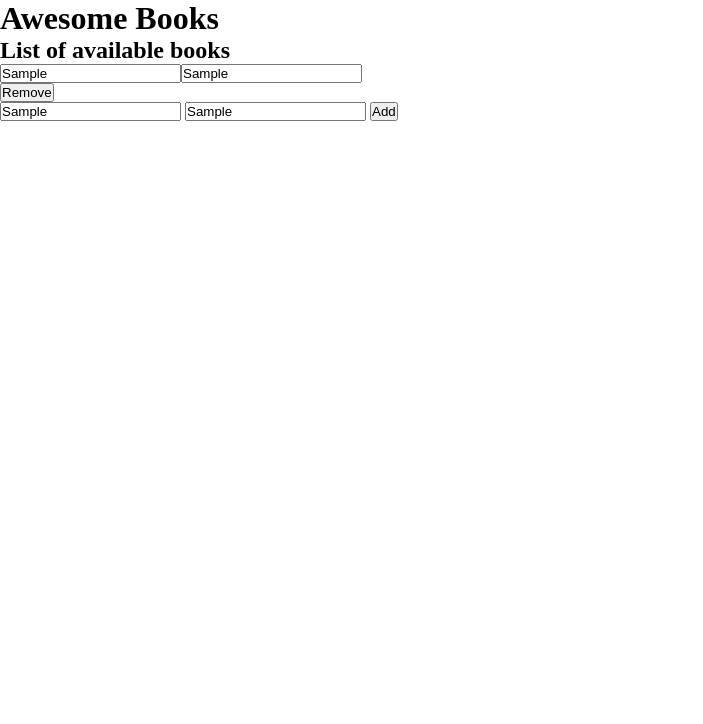
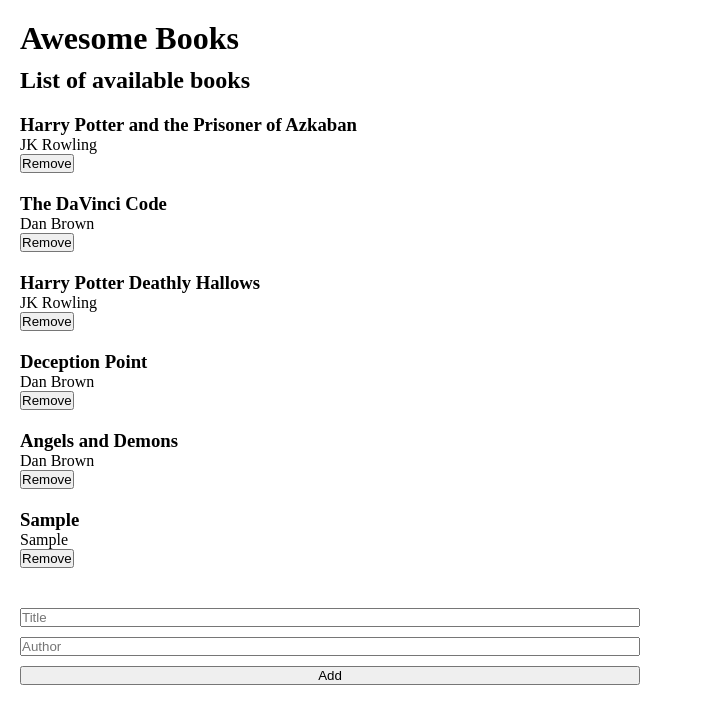
Before and after one commit to mnaibei/awesome-books, a website: page index.html in a window 1280 px wide. Both pictures are taken after typing "Sample", "Sample" into the empty fields and a click on the button "Add". Shown: the whole page, without its empty margins (0-703 px from the left). Drawn offline with Linux system fonts and the light colour scheme.

Commit message:
finalized functionality

```diff
--- a/index.html
+++ b/index.html
@@ -11,7 +11,7 @@
 
 <body>
     <h1>Awesome Books</h1>
-    <h2>List of available books</h2>
+    <h2 class="list">List of available books</h2>
     <div class="books-list">
 
 
--- a/script.js
+++ b/script.js
@@ -1,78 +1,119 @@
-// const { text } = require("stream/consumers");
+//books array
+let books = [
+    {
+        id: 0,
+        title: 'Harry Potter and the Prisoner of Azkaban',
+        author: 'JK Rowling',
+    },
+    {
+        id: 1,
+        title: 'The DaVinci Code',
+        author: 'Dan Brown',
+    },
+    {
+        id: 2,
+        title: 'Harry Potter Deathly Hallows',
+        author: 'JK Rowling',
+    },
+    {
+        id: 3,
+        title: 'Deception Point',
+        author: 'Dan Brown',
+    },
+    {
+        id: 4,
+        title: 'Angels and Demons',
+        author: 'Dan Brown',
+    },
+];
+
+//local storage goes here
+function saveBooksToStorage() {
+    localStorage.setItem('book', JSON.stringify(books));
+}
+
+function getFromStoredBooks() {
+    const storedBooks = localStorage.getItem('book');
+    if (storedBooks) {
+      books = JSON.parse(storedBooks);
+    }
+}
+
+//calling dom elements
 const inputTitle = document.querySelector('.txtTitle')
 const inputAuthor = document.querySelector('.txtAuthor')
 const addBooks = document.querySelector('.addBook')
+const booksList = document.querySelector('.books-list')
 
-const newBooks = []
-const newBooksObj = {}
-function Book(name ,title){
-    this.name = name;
-    this.title = title
+//display books in books array and add remove button function
+const display = () => {
+    books.forEach((book) => {
+
+        const saveBook = document.createElement('div')
+        saveBook.classList.add('books')
+        saveBook.innerHTML += `<h3>${book.title}</h3><p>${book.author}</p>`;
+
+        //adding remove button
+        const removeButton = document.createElement('button')
+        removeButton.classList.add('removeBtn')
+        removeButton.innerHTML = "Remove"
+        // remove.appendChild(removeButton)
+        saveBook.appendChild(removeButton)
+        booksList.appendChild(saveBook)
+    });
+
+    const remover = document.querySelectorAll('.removeBtn')
+    remover.forEach((del, index) => {
+        del.addEventListener('click', () => {
+            // booksList.removeChild()
+            //check books array against index condition
+            books=books.filter((book) => book.id !== index)
+            // books = books.splice(index, 1)
+            console.log(books)
+            //delete element from parent node
+            const removeEl = del.parentNode
+            removeEl.remove()
+        })
+    })
 }
 
+//button to add books
+addBooks.addEventListener('click', (e) => {
+    if (inputTitle.value === '' || inputAuthor.value === '') return;
+    //prevent page from reloading
+    e.preventDefault()
 
-addBooks.addEventListener('click', (e) => {
-    e.preventDefault();
+    // when book added id increments
+    let id = books.length
+    books.forEach((test) => {
+        while (test.id === id) {
+            id += 1;
+        }
+    });
+    console.log(id, books)
 
-    // const name = inputAuthor.value
-    // const title = inputTitle.value
+    //append added books to obj and html
+    const title = inputTitle.value;
+    const author = inputAuthor.value;
 
-    const bookFunction = new Book(inputAuthor.value, inputTitle.value)
+    console.log(title, author)
 
-    // newBooksObj.name =inputAuthor.value
-    // newBooksObj.title = inputTitle.value
+    const newAddition = { id, title, author }
+    books.push(newAddition)
 
-    newBooks.push(bookFunction)
-    console.log(bookFunction, newBooks)
+    inputTitle.value = '';
+    inputAuthor.value = '';
+    booksList.innerHTML = '';
 
-    const booksList = document.querySelector('.books-list')
+    console.log(newAddition, books)
+    display()
+    saveBooksToStorage()
+});
 
+//when window loads do the following
+window.onload = () => {
+    getFromStoredBooks()
+    display();
+    saveBooksToStorage()
 
-    console.log(booksList)
-
-
-    const mainBooks = document.createElement('div')
-    mainBooks.classList.add('main-books-container')
-
-    const mainBooksContainer = document.querySelectorAll('.main-books-container')
-    Array.from(mainBooksContainer)
-    Array.isArray(mainBooksContainer)
-
-    const save = document.createElement('div')
-    save.classList.add('books')
-
-    mainBooks.appendChild(save)
-    booksList.appendChild(mainBooks)
-
-    const bookInputTitle = document.createElement('input')
-    bookInputTitle.classList.add('text')
-    bookInputTitle.type = 'text'
-    bookInputTitle.value = bookFunction.title;
-    bookInputTitle.setAttribute('readonly', 'readonly')
-
-    save.appendChild(bookInputTitle)
-
-    const bookInputAuthor = document.createElement('input')
-    bookInputAuthor.classList.add('text')
-    bookInputAuthor.type = 'text'
-    bookInputAuthor.value = bookFunction.name;
-    bookInputAuthor.setAttribute('readonly', 'readonly')
-
-    save.appendChild(bookInputAuthor)
-
-    const remove = document.createElement('div')
-    remove.classList.add('removeBooks')
-
-    const removeButton = document.createElement('button');
-    removeButton.classList.add('removeBtn');
-    removeButton.innerHTML = 'Remove'
-
-    remove.appendChild(removeButton);
-    save.appendChild(remove)
-
-    removeButton.addEventListener('click', () => {
-        booksList.removeChild(mainBooks)
-        function removeBook(){}
-    })
-
-})
+}
--- a/styles.css
+++ b/styles.css
@@ -3,3 +3,27 @@
     padding: 0;
     box-sizing: border-box;
 }
+
+body {
+  margin: 20px;
+}
+
+form {
+    display: flex;
+    flex-direction: column;
+    width: 50%;
+    gap: 10px;
+    margin-top: 40px;
+  }
+
+  .list{
+    margin-top: 10px;
+  }
+
+  .books-list{
+    /* border: 2px solid; */
+    display: flex;
+    flex-direction: column;
+    gap: 20px;
+    margin-top: 20px;
+  }
```
